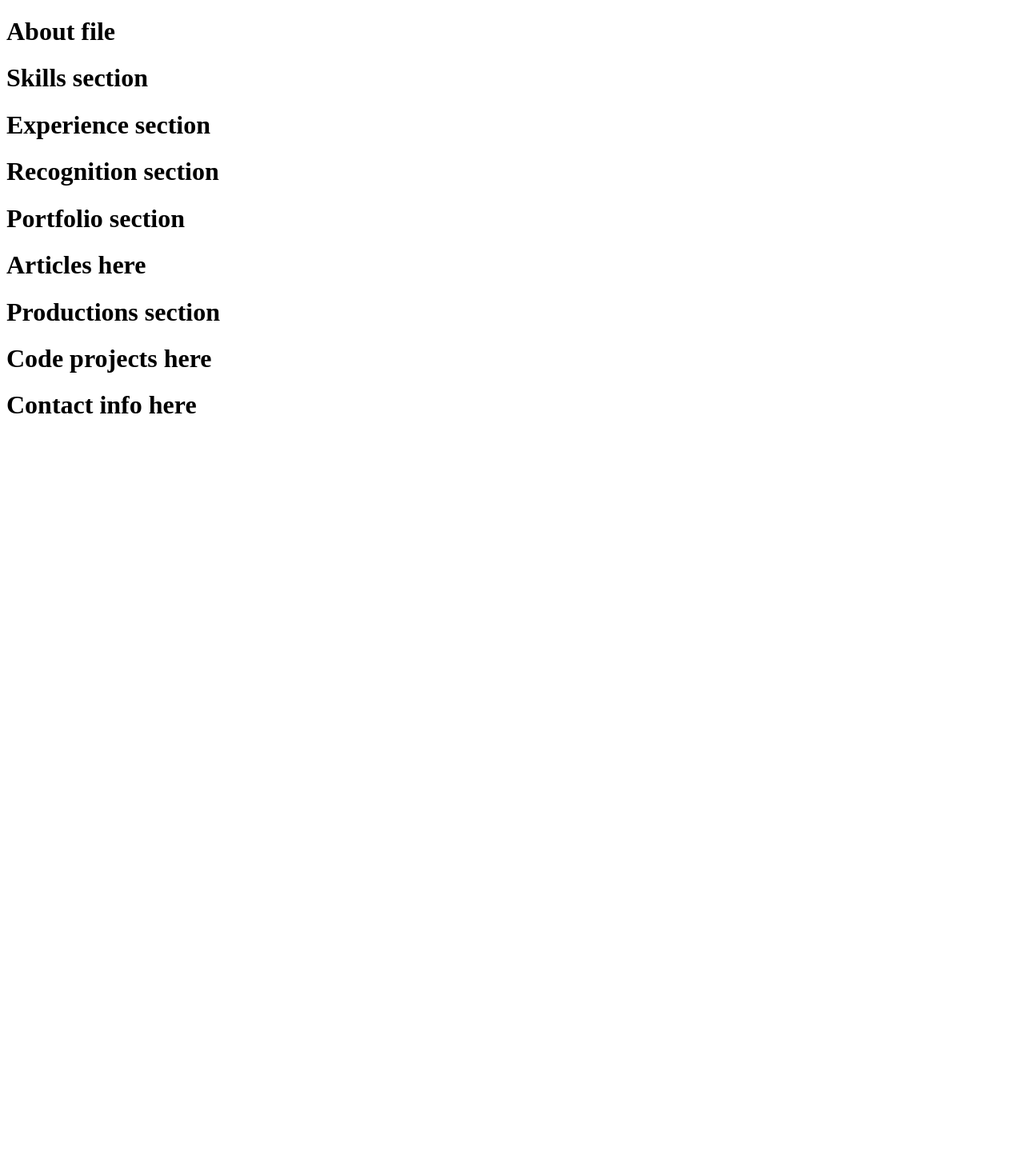
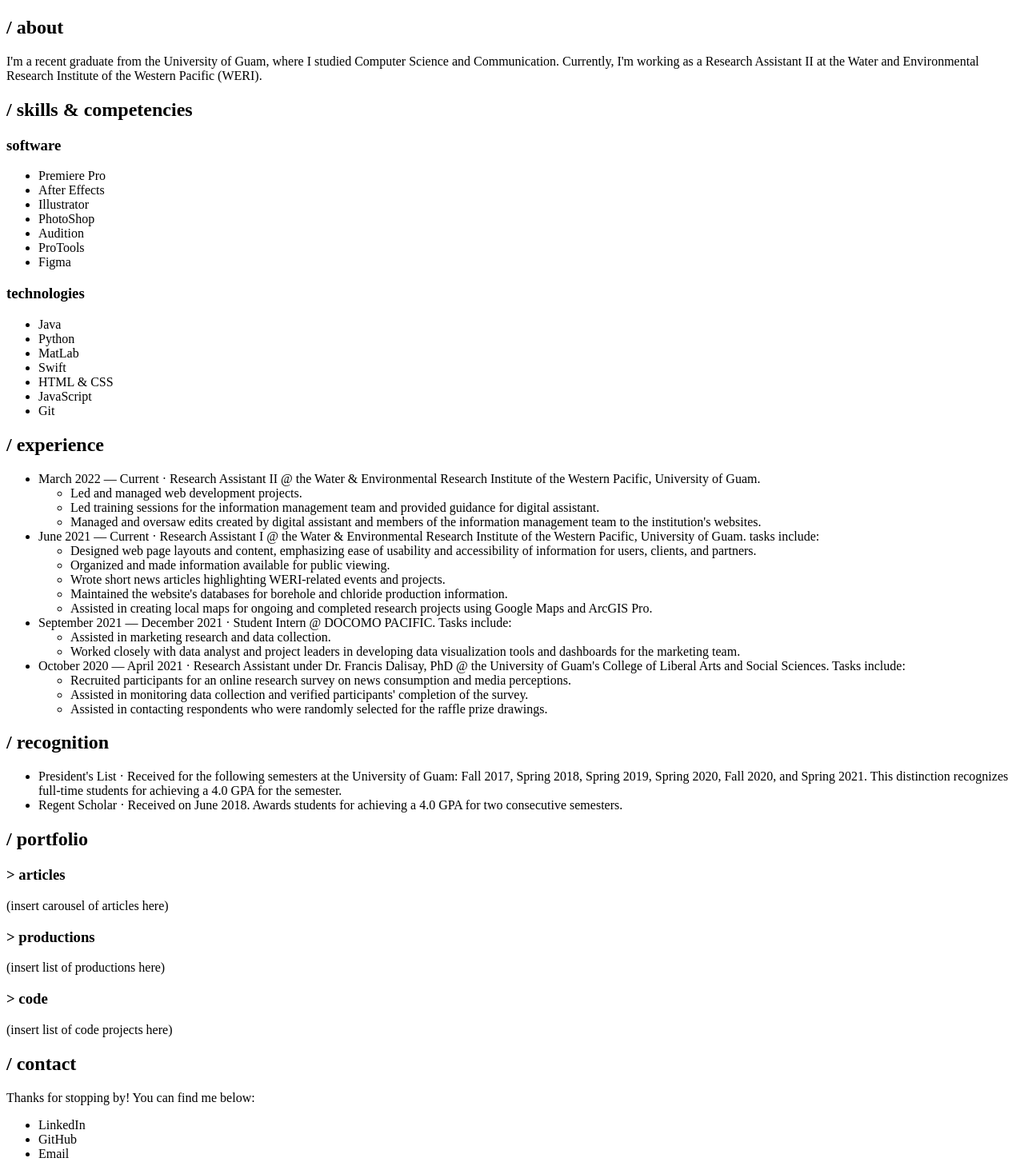
Before and after one commit to dannikate/dannikate.github.io, a React (Create React App) app: page / in a window 1280 px wide. Shown: the part 59-1527 px from the top of the page at 80% size. Before the commit the page ends 800 px from the top, so only its background shows below. Built offline with nearby package versions, Linux system fonts and the light colour scheme.

Commit message:
added content for each compt

```diff
--- a/src/components/About.js
+++ b/src/components/About.js
@@ -2,8 +2,9 @@ import React from "react"
 
 export default function About() {
     return (
-        <div>
-            <h1>About file</h1>
+        <div className="about">
+            <h2>/ about</h2>
+                <p>I'm a recent graduate from the University of Guam, where I studied Computer Science and Communication. Currently, I'm working as a Research Assistant II at the Water and Environmental Research Institute of the Western Pacific (WERI).</p>
         </div>
     )
 }
--- a/src/components/Articles.js
+++ b/src/components/Articles.js
@@ -3,7 +3,8 @@ import React from "react"
 export default function Articles() {
     return (
         <div>
-            <h1>Articles here</h1>
+            <h3> > articles </h3>
+            <p>(insert carousel of articles here)</p>
         </div>
     )
 }
--- a/src/components/Code.js
+++ b/src/components/Code.js
@@ -3,7 +3,8 @@ import React from "react"
 export default function Code() {
     return (
         <div>
-            <h1>Code projects here</h1>
+            <h3>> code</h3>
+            <p>(insert list of code projects here)</p>
         </div>
     )
 }
--- a/src/components/Contact.js
+++ b/src/components/Contact.js
@@ -3,7 +3,13 @@ import React from "react"
 export default function Contact() {
     return (
         <div>
-            <h1>Contact info here</h1>
+            <h2>/ contact</h2>
+            <p>Thanks for stopping by! You can find me below:</p>
+            <ul>
+                <li>LinkedIn</li>
+                <li>GitHub</li>
+                <li>Email</li>
+            </ul>
         </div>
     )
 }
--- a/src/components/Experience.js
+++ b/src/components/Experience.js
@@ -2,8 +2,35 @@ import React from "react"
 
 export default function Experience() {
     return (
-        <div>
-            <h1>Experience section</h1>
+        <div className="experience">
+            <h2>/ experience</h2>
+            <ul>
+                <li>March 2022 — Current · Research Assistant II @ the Water & Environmental Research Institute of the Western Pacific, University of Guam. </li>
+                   <ul>
+                    <li>Led and managed web development projects.</li>
+                    <li>Led training sessions for the information management team and provided guidance for digital assistant.</li>
+                    <li>Managed and oversaw edits created by digital assistant and members of the information management team to the institution's websites.</li>
+                   </ul>
+                <li>June 2021 — Current · Research Assistant I @ the Water & Environmental Research Institute of the Western Pacific, University of Guam. tasks include: </li>
+                    <ul>
+                        <li>Designed web page layouts and content, emphasizing ease of usability and accessibility of information for users, clients, and partners.</li>
+                        <li>Organized and made information available for public viewing.</li>
+                        <li>Wrote short news articles highlighting WERI-related events and projects.</li>
+                        <li>Maintained the website's databases for borehole and chloride production information.</li>
+                        <li>Assisted in creating local maps for ongoing and completed research projects using Google Maps and ArcGIS Pro.</li>
+                    </ul>
+                <li>September 2021 — December 2021 · Student Intern @ DOCOMO PACIFIC. Tasks include: </li>
+                    <ul>
+                        <li>Assisted in marketing research and data collection.</li>
+                        <li>Worked closely with data analyst and project leaders in developing data visualization tools and dashboards for the marketing team.</li>
+                    </ul>
+                <li>October 2020 — April 2021 · Research Assistant under Dr. Francis Dalisay, PhD @ the University of Guam's College of Liberal Arts and Social Sciences. Tasks include: </li>
+                    <ul>
+                        <li>Recruited participants for an online research survey on news consumption and media perceptions.</li>
+                        <li>Assisted in monitoring data collection and verified participants' completion of the survey.</li>
+                        <li>Assisted in contacting respondents who were randomly selected for the raffle prize drawings.</li>
+                    </ul>
+            </ul>
         </div>
     )
 }
--- a/src/components/Portfolio.js
+++ b/src/components/Portfolio.js
@@ -6,7 +6,7 @@ import Code from "./Code"
 export default function Portfolio() {
     return (
         <div>
-            <h1>Portfolio section</h1>
+            <h2>/ portfolio</h2>
             <Articles />
             <Productions />
             <Code />
--- a/src/components/Productions.js
+++ b/src/components/Productions.js
@@ -3,7 +3,8 @@ import React from "react"
 export default function Productions() {
     return (
         <div>
-            <h1>Productions section</h1>
+            <h3>> productions</h3>
+            <p>(insert list of productions here)</p>
         </div>
     )
 }
--- a/src/components/Recognition.js
+++ b/src/components/Recognition.js
@@ -3,7 +3,11 @@ import React from "react"
 export default function Recognition() {
     return (
         <div>
-            <h1>Recognition section</h1>
+            <h2>/ recognition</h2>
+            <ul>
+                <li>President's List · Received for the following semesters at the University of Guam: Fall 2017, Spring 2018, Spring 2019, Spring 2020, Fall 2020, and Spring 2021. This distinction recognizes full-time students for achieving a 4.0 GPA for the semester.</li>
+                <li>Regent Scholar · Received on June 2018. Awards students for achieving a 4.0 GPA for two consecutive semesters.</li>
+            </ul>
         </div>
     )
 }
--- a/src/components/Skills.js
+++ b/src/components/Skills.js
@@ -3,7 +3,27 @@ import React from "react"
 export default function Skills() {
     return (
         <div>
-            <h1>Skills section</h1>
+            <h2>/ skills & competencies</h2>
+            <h3>software</h3>
+            <ul>
+                <li>Premiere Pro</li>
+                <li>After Effects</li>
+                <li>Illustrator</li>
+                <li>PhotoShop</li>
+                <li>Audition</li>
+                <li>ProTools</li>
+                <li>Figma</li>
+            </ul>
+            <h3>technologies</h3>
+            <ul>
+                <li>Java</li>
+                <li>Python</li>
+                <li>MatLab</li>
+                <li>Swift</li>
+                <li>HTML & CSS</li>
+                <li>JavaScript</li>
+                <li>Git</li>
+            </ul>
         </div>
     )
 }
```
